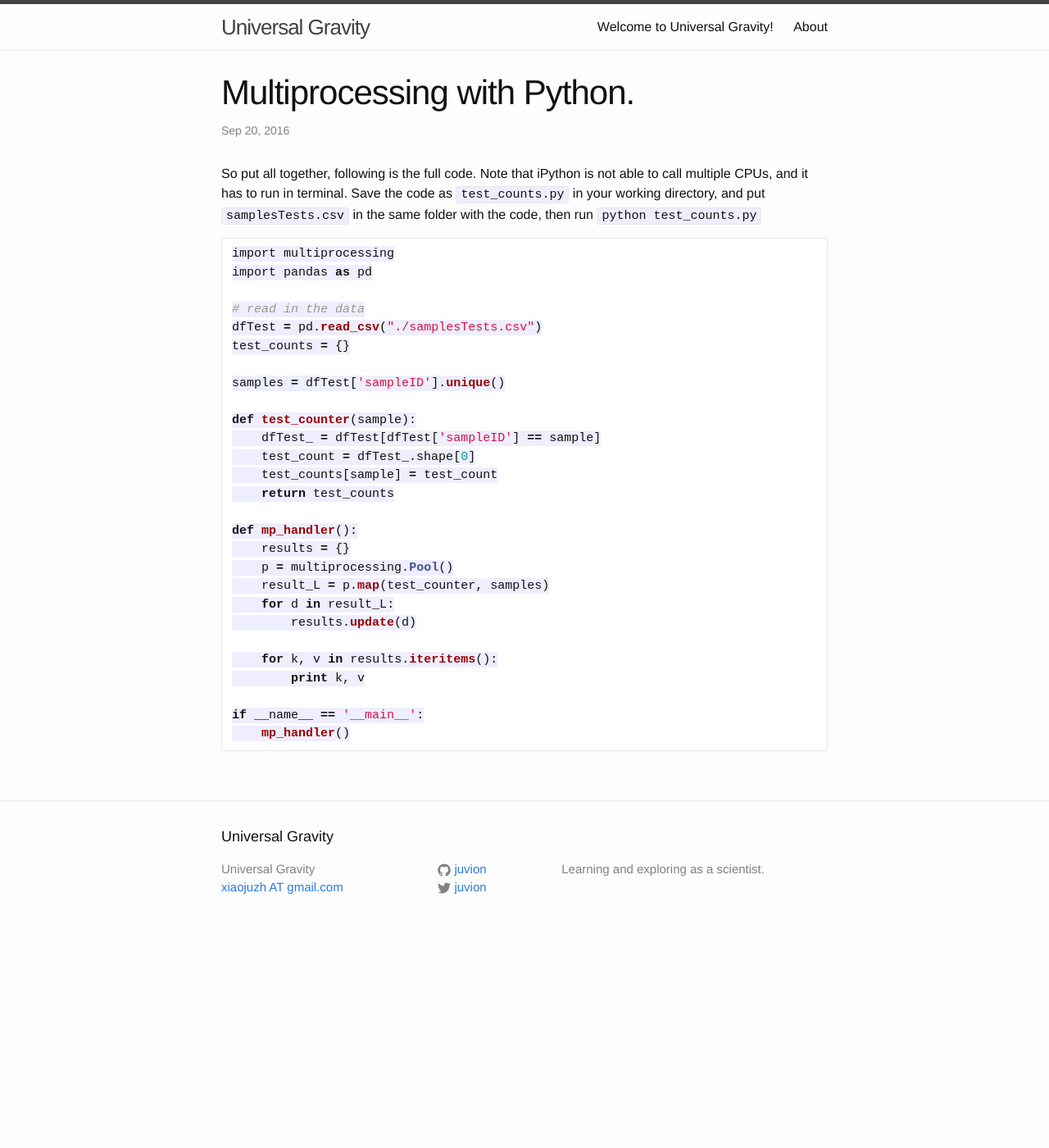
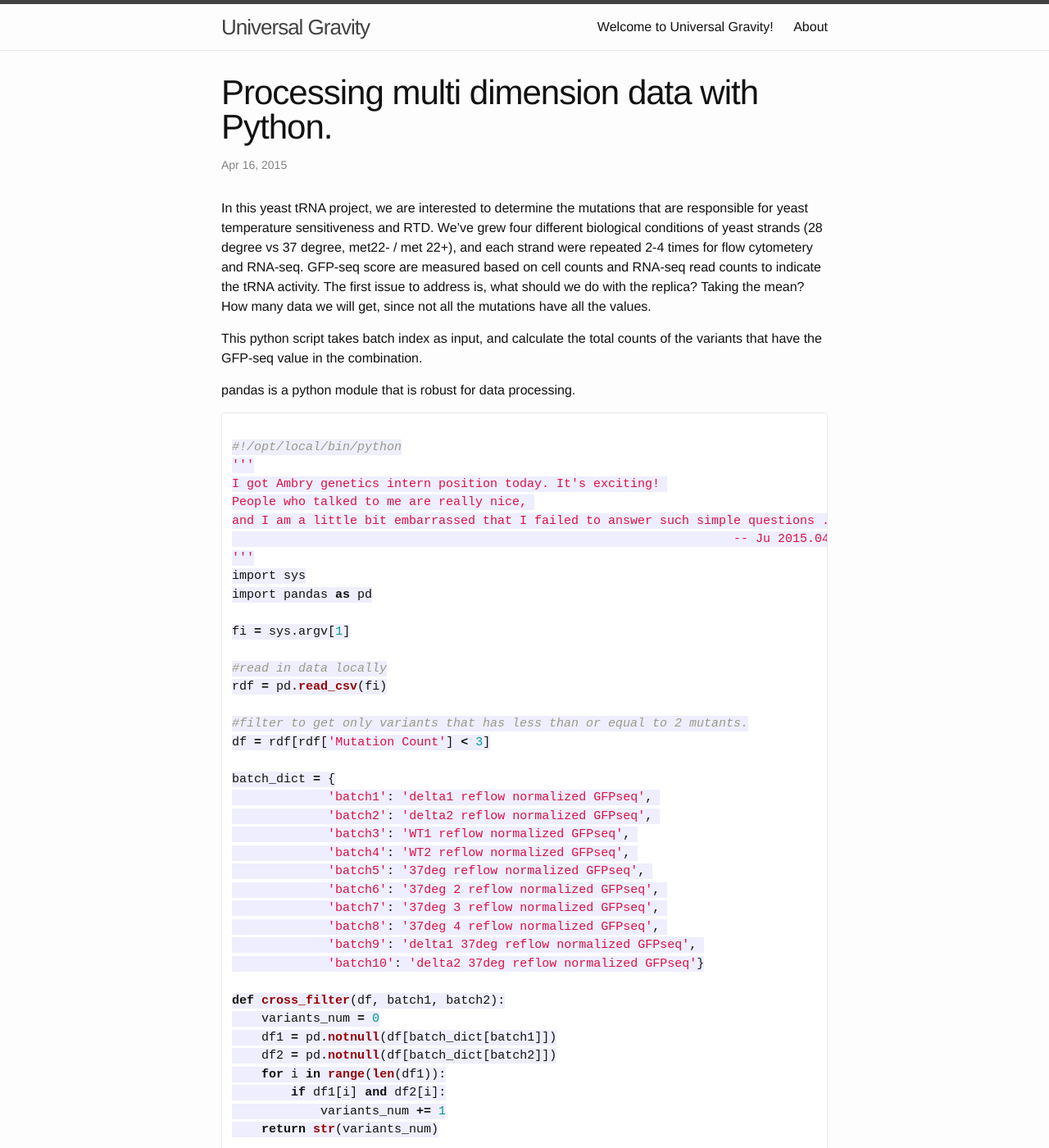
Before and after one commit to juvion/juvion.github.io, a Jekyll site: the page built from _posts/2016-09-20-Multiprocessing_with_Python.md, in a window 1280 px wide and 1400 px high. Shown: the whole window at 82% size. Built offline with Jekyll 4.4.1, drawn with Linux system fonts in a browser that asks for light colours; Markdown is read by kramdown in place of the engine named in the settings; some of the changed text lies outside the part shown.

````diff
--- a/_posts/2016-09-20-Multiprocessing_with_Python.md
+++ b/_posts/2016-09-20-Multiprocessing_with_Python.md
@@ -1,38 +1,121 @@
 ---
 layout: post
-title:  "Multiprocessing with Python."
-date:   2016-09-20
+title:  "Processing multi dimension data with Python."
+date:   2015-04-16
 ---
 
-So put all together, following is the full code. Note that iPython is not able to call multiple CPUs, and it has to run in terminal. Save the code as `test_counts.py` in your working directory, and put `samplesTests.csv` in the same folder with the code, then run
-`python test_counts.py`
+In this yeast tRNA project, we are interested to determine the mutations that are responsible for yeast temperature sensitiveness and RTD. We've grew four different biological conditions of yeast strands (28 degree vs 37 degree, met22- / met 22+), and each strand were repeated 2-4 times for flow cytometery and RNA-seq. GFP-seq score are measured based on cell counts and RNA-seq read counts to indicate the tRNA activity. The first issue to address is, what should we do with the replica? Taking the mean? How many data we will get, since not all the mutations have all the values.
+
+This python script takes batch index as input, and calculate the total counts of the variants that have the GFP-seq value in the combination.
+
+pandas is a python module that is robust for data processing.
 
 ```python
-import multiprocessing
+
+#!/opt/local/bin/python
+'''
+I got Ambry genetics intern position today. It's exciting!
+People who talked to me are really nice,
+and I am a little bit embarrassed that I failed to answer such simple questions ...
+                                                                    -- Ju 2015.04.16
+'''
+import sys
 import pandas as pd
 
-# read in the data
-dfTest = pd.read_csv("./samplesTests.csv")
-test_counts = {}
+fi = sys.argv[1]
 
-samples = dfTest['sampleID'].unique()
+#read in data locally
+rdf = pd.read_csv(fi)
 
-def test_counter(sample):
-    dfTest_ = dfTest[dfTest['sampleID'] == sample]
-    test_count = dfTest_.shape[0]
-    test_counts[sample] = test_count
-    return test_counts
+#filter to get only variants that has less than or equal to 2 mutants.
+df = rdf[rdf['Mutation Count'] < 3]
 
-def mp_handler():
-    results = {}
-    p = multiprocessing.Pool()
-    result_L = p.map(test_counter, samples)
-    for d in result_L:
-        results.update(d)
+batch_dict = {
+             'batch1': 'delta1 reflow normalized GFPseq',
+             'batch2': 'delta2 reflow normalized GFPseq',
+             'batch3': 'WT1 reflow normalized GFPseq',
+             'batch4': 'WT2 reflow normalized GFPseq',
+             'batch5': '37deg reflow normalized GFPseq',
+             'batch6': '37deg 2 reflow normalized GFPseq',
+             'batch7': '37deg 3 reflow normalized GFPseq',
+             'batch8': '37deg 4 reflow normalized GFPseq',
+             'batch9': 'delta1 37deg reflow normalized GFPseq',
+             'batch10': 'delta2 37deg reflow normalized GFPseq'}
 
-    for k, v in results.iteritems():
-        print k, v
+def cross_filter(df, batch1, batch2):
+    variants_num = 0
+    df1 = pd.notnull(df[batch_dict[batch1]])
+    df2 = pd.notnull(df[batch_dict[batch2]])
+    for i in range(len(df1)):
+        if df1[i] and df2[i]:
+            variants_num += 1
+    return str(variants_num)
 
-if __name__ == '__main__':
-    mp_handler()
+
+def cross_filter_m(df, batch_list):
+    """cross check multiple batchs about the overlapped data entries.
+    """
+
+    variants_num = 0
+    batchs = {}
+
+    #create a batch dictionary, key is the index of batch, and value is the batch's name.
+    for i in range(len(batch_list)):
+        #the batch_data only collect the bool value of the entry is null or not.
+        batch_data = pd.notnull(df[batch_dict[batch_list[i]]])
+        batchs.update({('df' + str(i+1)): batch_data})
+
+
+    #test the boolean value of the cross
+    for i in range(len(batchs['df1'])):
+        #check is the bool value indicating the entry is null or not.
+        check = True
+        for key, value in batchs.iteritems():
+            check = check and value[i]
+            if not check:
+                break
+
+        if check:
+            variants_num += 1
+    return str(variants_num)
+
+
+
+def main():
+    index ="""
+Batch indices:
+1: delta1
+2: delta2
+3: WT1
+4: WT2
+5: 37deg
+6: 37deg 2
+7: 37deg 3
+8: 37deg 4
+9: delta1 37deg
+10: delta2 37deg """
+
+    #print the matrix of 2 batches crossing counts.
+    print "Map of numbers of overlapped vriants for all the possible two crossing batches\n"
+    print '\t' + '\t'.join([str(i) for i in reversed(range(2, 11))])
+    for i in range(1, 10):
+        report = str(i) + '\t'
+        for j in range(10, i, -1):
+            batch1, batch2 = 'batch' + str(i), 'batch' + str(j)
+            report += cross_filter(df, batch1, batch2) + '\t'
+        print report + '\n'
+
+    while True:
+        print index + '\n'
+        batch_nums = []
+        batch_nums = raw_input("Please choose the indexing numbers separated with space. ctrl + z to quit.\n").split()
+        try:
+            batch_list = ['batch' + batch_num for batch_num in batch_nums]
+            print batch_list
+            print cross_filter_m(df, batch_list) + " variants are overlapped. \n"
+        except KeyError:
+            print "Error! The number you chose is not in the range of 1-10. Please try again.\n...\n...\n"
+
+main()
+
 ```
````
